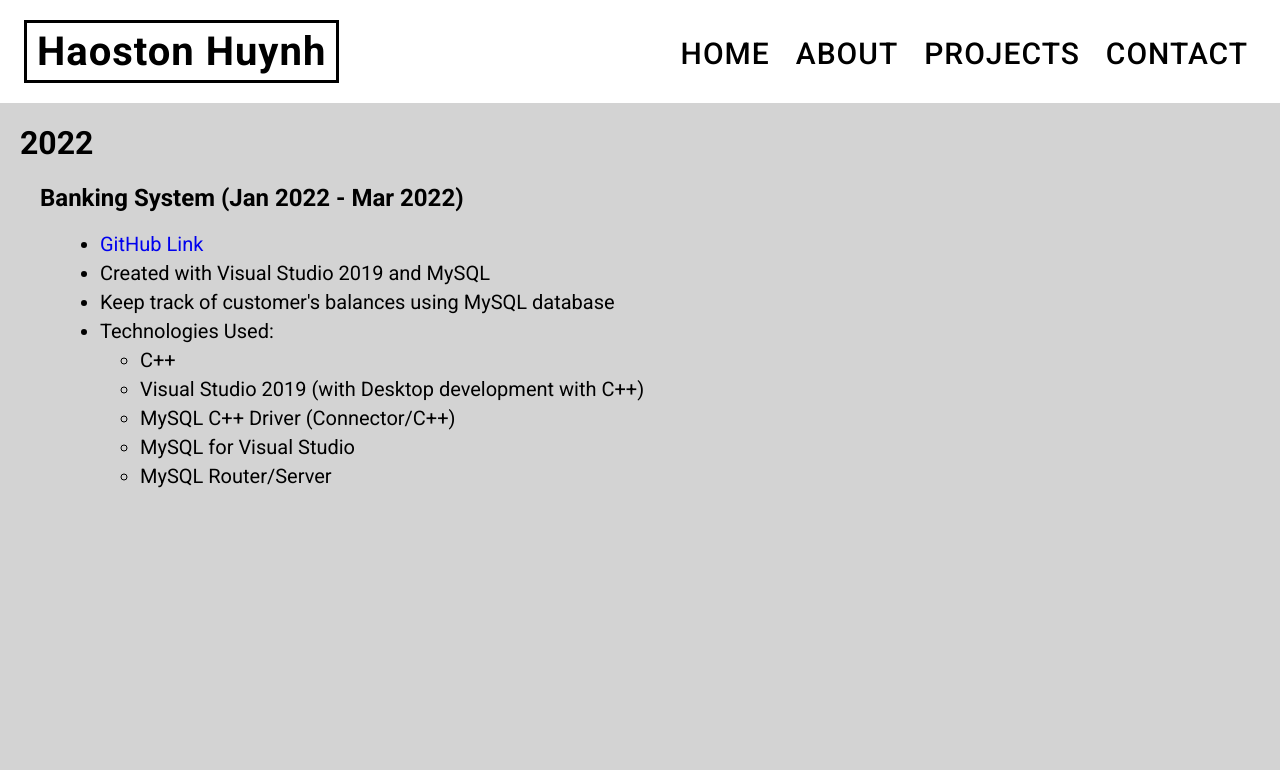
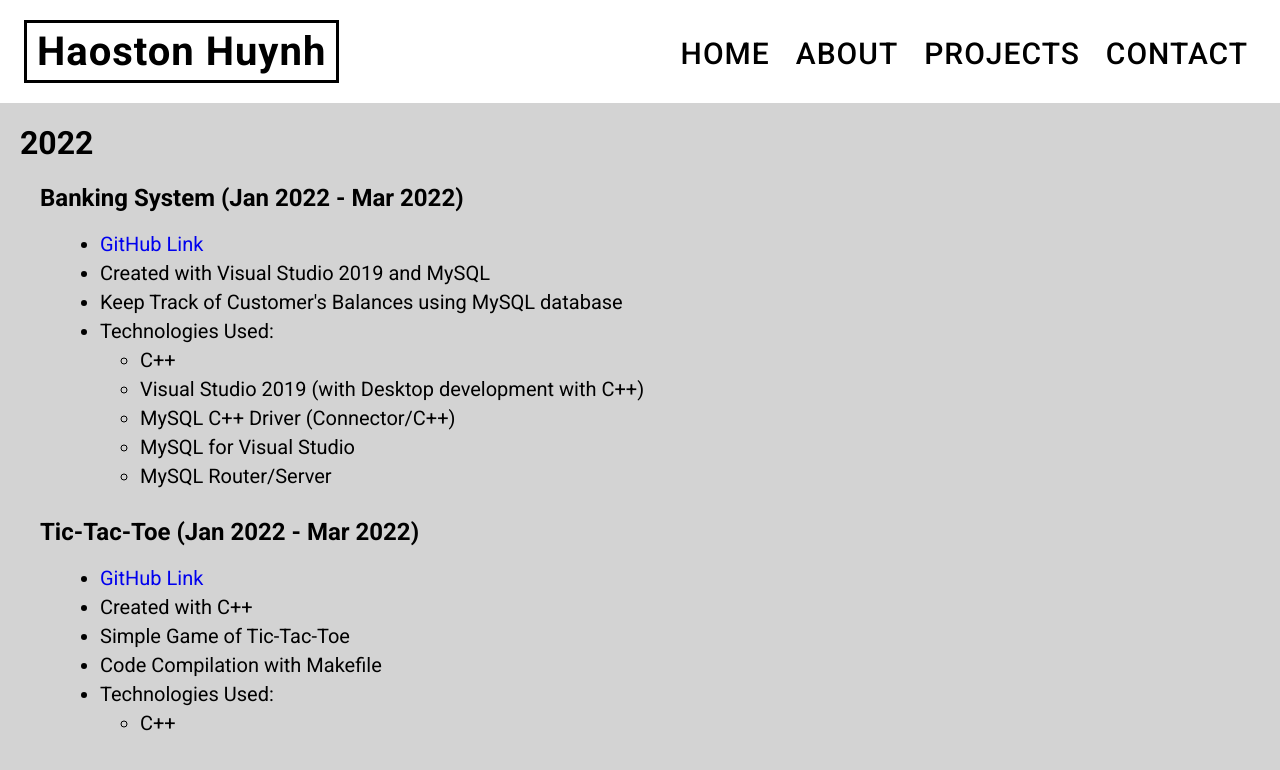
Before and after one commit to haostonh/portfolio, a React (Create React App) app in the folder client/: page /portfolio/projects in a window 1280 px wide. Shown: the top 770 px of the page. Built offline with nearby package versions, Linux system fonts and the light colour scheme.

Commit message:
added second project to page

```diff
--- a/client/src/pages/Projects.jsx
+++ b/client/src/pages/Projects.jsx
@@ -12,14 +12,14 @@ const Projects = () => {
       <NavBar/>
       <div className='projectsFont'>
         <h1 className='yearTitle'>2022</h1>
-        <div>
+        <div className='projectsProjectContainer'>
           <h2 className='projectTitle'>Banking System (Jan 2022 - Mar 2022)</h2>
           <ul className='projectBody'>
             <li>
               <a href='https://github.com/haostonh/Banking-System' target='_blank' rel='noreferrer'>GitHub Link</a>
             </li>
             <li>Created with Visual Studio 2019 and MySQL</li>
-            <li>Keep track of customer's balances using MySQL database</li>
+            <li>Keep Track of Customer's Balances using MySQL database</li>
             <li>Technologies Used:</li>
               <ul>
                 <li>C++</li>
@@ -30,6 +30,21 @@ const Projects = () => {
               </ul>
           </ul>
         </div>
+        <div>
+          <h2 className='projectTitle'>Tic-Tac-Toe (Jan 2022 - Mar 2022)</h2>
+          <ul className='projectBody'>
+            <li>
+              <a href='https://github.com/haostonh/tic-tac-toe' target='_blank' rel='noreferrer'>GitHub Link</a>
+            </li>
+            <li>Created with C++</li>
+            <li>Simple Game of Tic-Tac-Toe</li>
+            <li>Code Compilation with Makefile</li>
+            <li>Technologies Used:</li>
+              <ul>
+                <li>C++</li>
+              </ul>
+          </ul>
+        </div>
       </div>
     </div>
   );
--- a/client/src/pagesCSS/Projects.css
+++ b/client/src/pagesCSS/Projects.css
@@ -31,6 +31,10 @@ li {
   font-family: 'Roboto', sans-serif;
 }
 
+.projectsProjectContainer {
+  margin-bottom: 30px;
+}
+
 .yearTitle {
   margin-left: 20px;
 }
```
